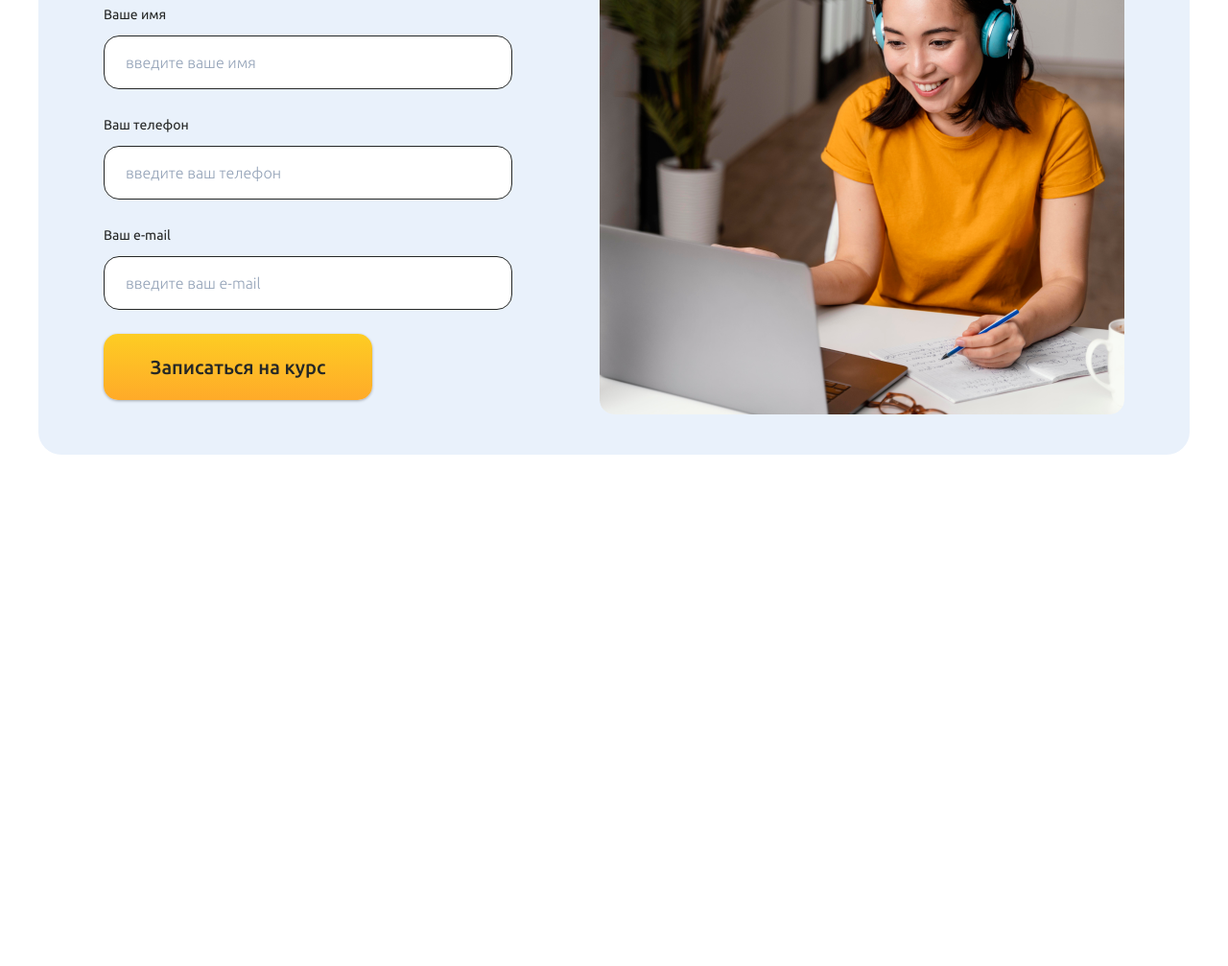
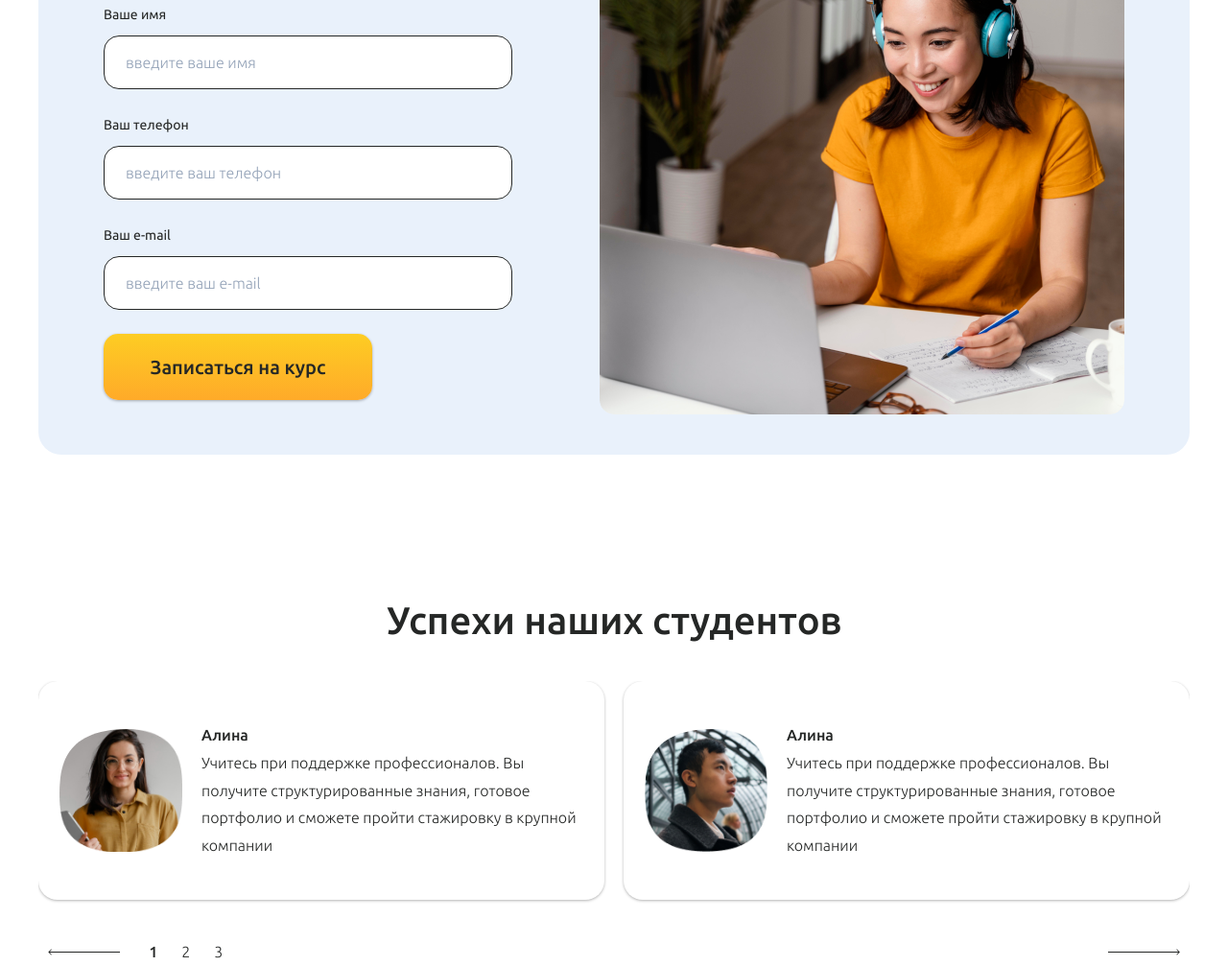
Before and after one commit to emiliaweb/duolingo.kz, a website: page app/index.html in a window 1280 px wide. Shown: the part 4490-5497 px from the top of the page at 96% size. Before the commit the page ends 4964 px from the top, so only its background shows below. Drawn offline with nearby package versions, Linux system fonts and the light colour scheme.

Commit message:
Create reviews section

```diff
--- /dev/null
+++ b/app/assets/css/sass/components/_reviews.scss
@@ -0,0 +1,61 @@
+.reviews {
+    &-wrap {
+        margin-top: 40px;
+    }
+    &-swiper {
+        width: 100%;
+        &-nav {
+            margin-top: 40px;
+            display: flex;
+            align-items: center;
+            justify-content: center;
+            column-gap: 20px;
+        }
+        &-pagination {
+            width: auto;
+            display: flex;
+            column-gap: 25px;
+        }
+        &-next, &-prev {
+            padding: 10px;
+            border: 0;
+            background: transparent;
+        }
+        &-bullet {
+            font-weight: 300;
+            font-size: 16px;
+            line-height: 180%;
+            &--active {
+                font-weight: 500;
+            }
+        }
+    }
+    &-item {
+        display: grid;
+        grid-template-columns: clamp(120px, 10vw, 145px) 1fr;
+        column-gap: 20px;
+        align-items: center;
+        background: var(--clr-700);
+        box-shadow: 0px 1px 3px rgba(0, 0, 0, 0.3);
+        border-radius: 20px;
+        padding: 42px 22px;
+        &-img {
+            -webkit-mask-image:url('../img/audience-item-mask.svg');
+            mask-image: url('../img/audience-item-mask.svg');
+            img {
+                aspect-ratio: 1/1;
+                object-fit: cover;
+            }
+        }
+        &-title {
+            font-weight: 500;
+            font-size: 16px;
+            line-height: 180%;
+        }
+        &-text {
+            font-weight: 300;
+            font-size: 16px;
+            line-height: 180%;
+        }
+    }
+}
--- a/app/assets/css/sass/home.scss
+++ b/app/assets/css/sass/home.scss
@@ -10,3 +10,4 @@
 @import 'components/reasons';
 @import 'components/plan';
 @import 'components/enroll';
+@import 'components/reviews';
--- /dev/null
+++ b/app/assets/js/reviews.js
@@ -0,0 +1,23 @@
+window.addEventListener('DOMContentLoaded', () => {
+    const swiper = new Swiper('#reviewsSwiper', {
+
+        // If we need pagination
+        pagination: {
+            el: '.reviews-swiper-pagination',
+            renderBullet: function (index, className) {
+                return '<span class="' + className + '">' + (index + 1) + '</span>';
+            },
+            bulletClass: 'reviews-swiper-bullet',
+            bulletActiveClass: 'reviews-swiper-bullet--active',
+        },
+        paginationClickable: true,
+
+        // Navigation arrows
+        navigation: {
+            nextEl: '.reviews-swiper-next',
+            prevEl: '.reviews-swiper-prev',
+        },
+        slidesPerView: 2,
+        spaceBetween: 20
+    });
+});
--- a/app/index.html
+++ b/app/index.html
@@ -9,6 +9,7 @@
     <link rel="preconnect" href="https://fonts.gstatic.com" crossorigin>
     <link href="https://fonts.googleapis.com/css2?family=Ubuntu:wght@300;400;500;700&display=swap" rel="stylesheet">
     <link rel="stylesheet" href="assets/css/reset.min.css">
+    <link rel="stylesheet" href="https://cdn.jsdelivr.net/npm/swiper@9/swiper-bundle.min.css">
     <link rel="stylesheet" href="assets/css/style.min.css">
     <link rel="stylesheet" href="assets/css/home.min.css">
 </head>
@@ -274,5 +275,79 @@
         </div>
     </section>
 
+    <section class="reviews spacer-150">
+        <div class="container">
+            <h2 class="section-title">Успехи наших студентов</h2>
+            <div class="reviews-wrap">
+                <div class="swiper reviews-swiper" id="reviewsSwiper">
+                    <!-- Additional required wrapper -->
+                    <div class="swiper-wrapper">
+                        <!-- Slides -->
+                        <div class="swiper-slide reviews-slide">
+                            <div class="reviews-item">
+                                <div class="reviews-item-img">
+                                    <img src="assets/img/reviews-item-1.png" alt="image">
+                                </div>
+                                <div class="reviews-item-main">
+                                    <h3 class="reviews-item-title">Алина</h3>
+                                    <div class="reviews-item-text">Учитесь при поддержке профессионалов. Вы получите структурированные знания, готовое портфолио и сможете пройти стажировку в крупной компании</div>
+                                </div>
+                            </div>
+                        </div>
+                        <div class="swiper-slide reviews-slide">
+                            <div class="reviews-item">
+                                <div class="reviews-item-img">
+                                    <img src="assets/img/reviews-item-2.png" alt="image">
+                                </div>
+                                <div class="reviews-item-main">
+                                    <h3 class="reviews-item-title">Алина</h3>
+                                    <div class="reviews-item-text">Учитесь при поддержке профессионалов. Вы получите структурированные знания, готовое портфолио и сможете пройти стажировку в крупной компании</div>
+                                </div>
+                            </div>
+                        </div>
+                        <div class="swiper-slide reviews-slide">
+                            <div class="reviews-item">
+                                <div class="reviews-item-img">
+                                    <img src="assets/img/reviews-item-1.png" alt="image">
+                                </div>
+                                <div class="reviews-item-main">
+                                    <h3 class="reviews-item-title">Алина</h3>
+                                    <div class="reviews-item-text">Учитесь при поддержке профессионалов. Вы получите структурированные знания, готовое портфолио и сможете пройти стажировку в крупной компании</div>
+                                </div>
+                            </div>
+                        </div>
+                        <div class="swiper-slide reviews-slide">
+                            <div class="reviews-item">
+                                <div class="reviews-item-img">
+                                    <img src="assets/img/reviews-item-2.png" alt="image">
+                                </div>
+                                <div class="reviews-item-main">
+                                    <h3 class="reviews-item-title">Алина</h3>
+                                    <div class="reviews-item-text">Учитесь при поддержке профессионалов. Вы получите структурированные знания, готовое портфолио и сможете пройти стажировку в крупной компании</div>
+                                </div>
+                            </div>
+                        </div>
+                    </div>
+
+                    <div class="reviews-swiper-nav">
+                        <button class="reviews-swiper-prev">
+                            <svg width="93" height="9" viewBox="0 0 93 9" fill="none" xmlns="http://www.w3.org/2000/svg">
+                                <path d="M0.646446 4.85355C0.451187 4.65829 0.451187 4.34171 0.646446 4.14645L3.82843 0.964466C4.02369 0.769204 4.34027 0.769204 4.53554 0.964466C4.7308 1.15973 4.7308 1.47631 4.53554 1.67157L1.70711 4.5L4.53554 7.32843C4.7308 7.52369 4.7308 7.84027 4.53554 8.03553C4.34027 8.2308 4.02369 8.2308 3.82843 8.03553L0.646446 4.85355ZM93 5H1V4H93V5Z" fill="#252726"/>
+                            </svg>
+                        </button>
+                        <div class="reviews-swiper-pagination"></div>
+                        <button class="reviews-swiper-next">
+                            <svg width="93" height="9" viewBox="0 0 93 9" fill="none" xmlns="http://www.w3.org/2000/svg">
+                                <path d="M92.3536 4.85355C92.5488 4.65829 92.5488 4.34171 92.3536 4.14645L89.1716 0.964466C88.9763 0.769204 88.6597 0.769204 88.4645 0.964466C88.2692 1.15973 88.2692 1.47631 88.4645 1.67157L91.2929 4.5L88.4645 7.32843C88.2692 7.52369 88.2692 7.84027 88.4645 8.03553C88.6597 8.2308 88.9763 8.2308 89.1716 8.03553L92.3536 4.85355ZM0 5H92V4H0V5Z" fill="#252726"/>
+                            </svg>
+                        </button>
+                    </div>
+                </div>
+            </div>
+        </div>
+    </section>
+
+    <script src="https://cdn.jsdelivr.net/npm/swiper@9/swiper-bundle.min.js"></script>
+    <script src="assets/js/reviews.js"></script>
 </body>
 </html>
```
Also changed, not shown: app/assets/css/home.min.css, app/assets/img/reviews-item-1.png (added), app/assets/img/reviews-item-2.png (added).
